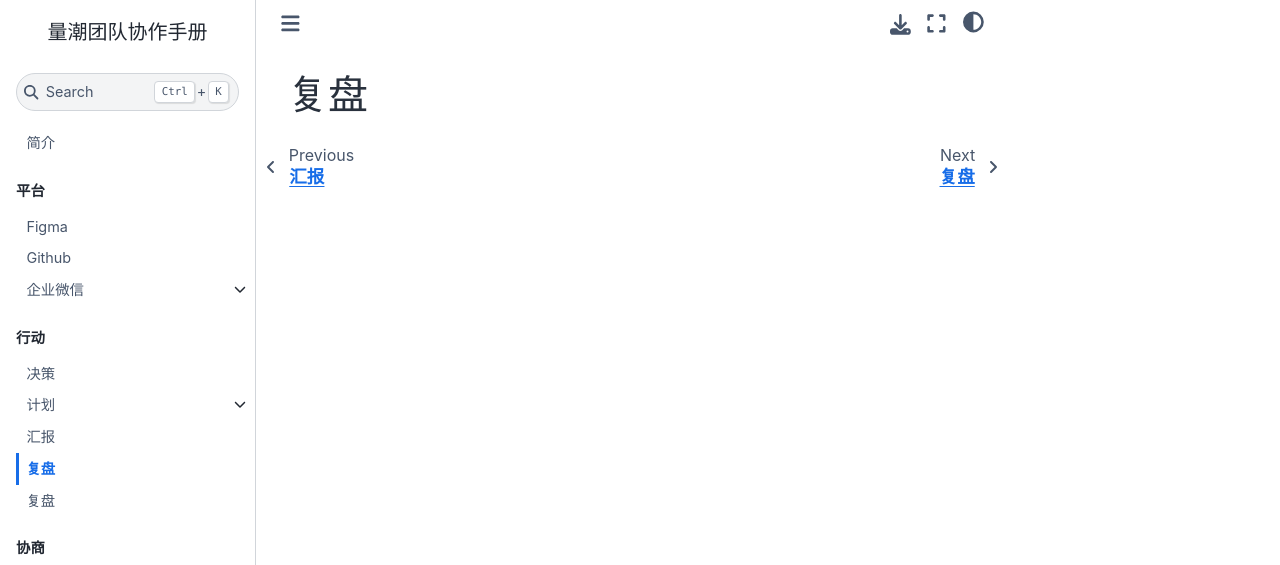
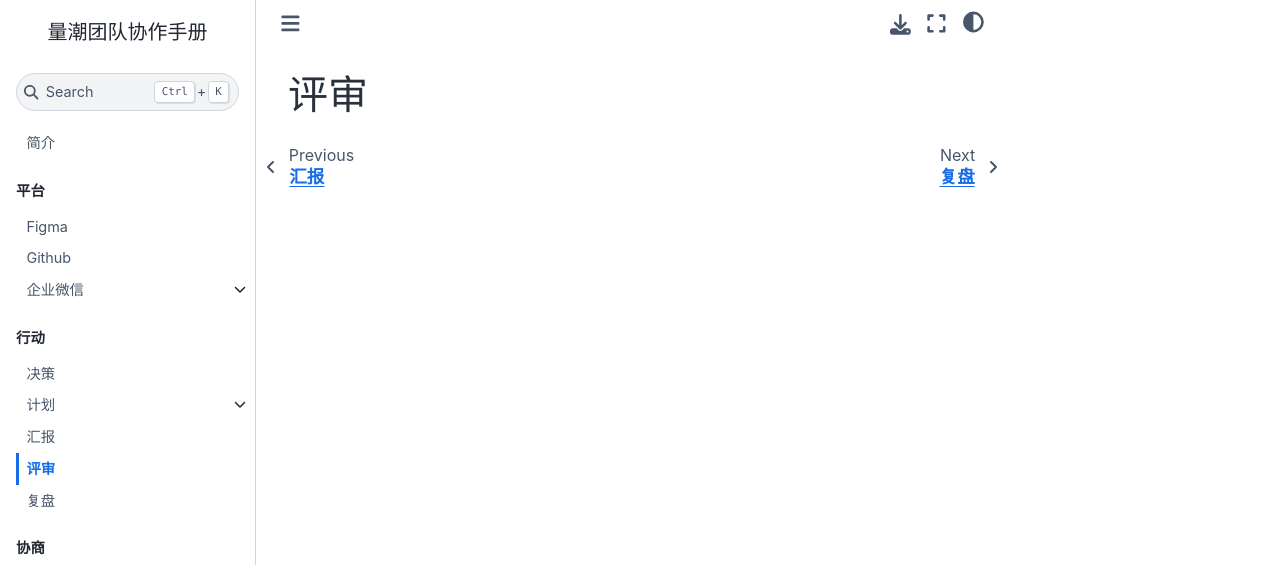
Before and after one commit to quanttide/quanttide-handbook-of-collaboration, a Jupyter Book: the page built from acting/reviewing/README.md, in a window 1280 px wide. Shown: the top 565 px of the page. Built offline with Jupyter Book 1.0.4 settings and Sphinx 7.4.7 and the Sphinx Book theme 1.1.4, drawn with Linux system fonts in a browser that asks for light colours.

Commit message:
Update README.md

```diff
--- a/acting/reviewing/README.md
+++ b/acting/reviewing/README.md
@@ -1 +1 @@
-# 复盘
+# 评审
```
